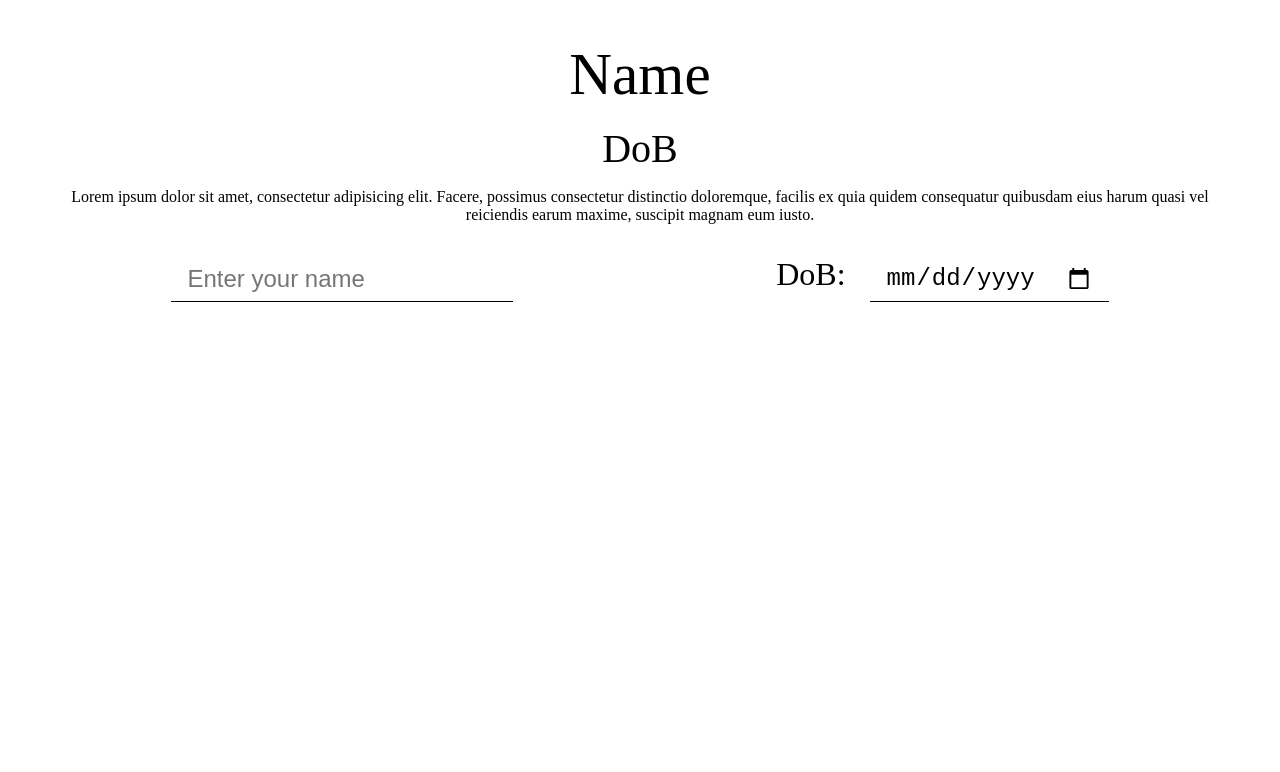
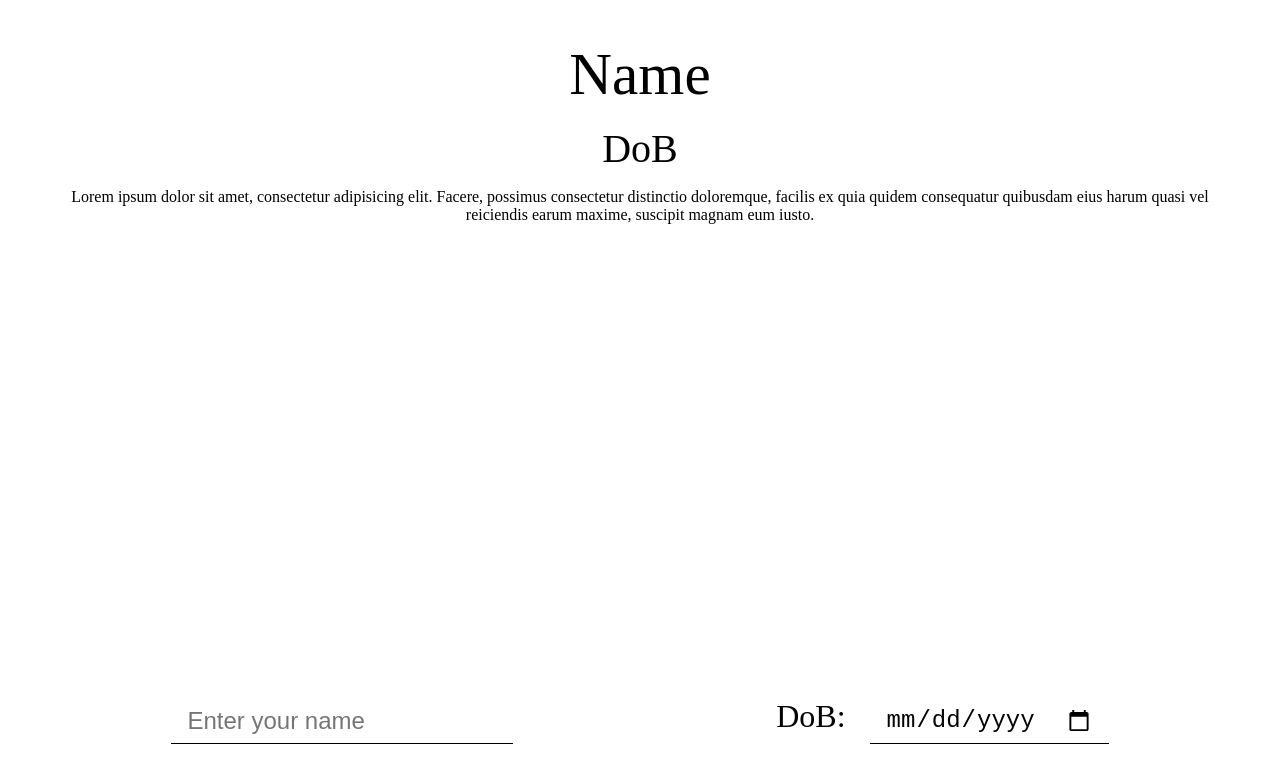
Before and after one commit to DilsherB/signature, a React (Vite) app: page / in a window 1280 px wide. Shown: the top 772 px of the page. Built offline with nearby package versions, Linux system fonts and the light colour scheme.

Commit message:
styling improved.

```diff
--- a/src/projects/01-signature/signature.jsx
+++ b/src/projects/01-signature/signature.jsx
@@ -1,38 +1,63 @@
-import { useState } from 'react'
-import Title from '../components/Title'
+import { useState } from "react";
+import Title from "../components/Title";
 
 const signature = () => {
   const inputStyle = {
-    border: 'none',
-    borderBottom: '1px solid #000',
-    outline: 'none',
-    fontSize: '1.5rem',
-    margin: '1rem 0',
-    padding: '0.5rem 1rem'
-  }
-  const [name, setName] = useState('');
-  const [date, setDate] = useState('');
+    border: "none",
+    borderBottom: "1px solid #000",
+    outline: "none",
+    fontSize: "1.5rem",
+    margin: "1rem 0",
+    padding: "0.5rem 1rem",
+  };
+  const [name, setName] = useState("");
+  const [date, setDate] = useState("");
   const handleName = (e) => {
-    setName(e.target.value)
-  }
+    setName(e.target.value);
+  };
   const handleDate = (e) => {
-    setDate(e.target.value)
-  }
+    setDate(e.target.value);
+  };
   return (
-    <div>
-      <Title classes={'title'} text={!name ? "Name" : name}/>
-      <Title classes={'subtitle'} text={date ? date : "DoB"}/>
-      <p>Lorem ipsum dolor sit amet, consectetur adipisicing elit. Facere, possimus consectetur distinctio doloremque, facilis ex quia quidem consequatur quibusdam eius harum quasi vel reiciendis earum maxime, suscipit magnam eum iusto.</p>
+    <div
+      style={{
+        height: "90vh",
+        display: "flex",
+        flexDirection: "column",
+        justifyContent: "space-between",
+      }}
+    >
+      <div>
+        <Title classes={"title"} text={!name ? "Name" : name} />
+        <Title classes={"subtitle"} text={date ? date : "DoB"} />
+        <p>
+          Lorem ipsum dolor sit amet, consectetur adipisicing elit. Facere,
+          possimus consectetur distinctio doloremque, facilis ex quia quidem
+          consequatur quibusdam eius harum quasi vel reiciendis earum maxime,
+          suscipit magnam eum iusto.
+        </p>
+      </div>
 
-      <div style={{ display: "flex", justifyContent: "space-around" }}>
-        <input type="text" placeholder='Enter your name' value={name} onChange={handleName} style={inputStyle}/>
-        <div>
-          <span style={{fontSize: '2rem', marginRight: '1rem'}}>DoB: </span>
-          <input type="date" value={date} onChange={handleDate} style={inputStyle}/>
+        <div style={{ display: "flex", justifyContent: "space-around" }}>
+          <input
+            type="text"
+            placeholder="Enter your name"
+            value={name}
+            onChange={handleName}
+            style={inputStyle}
+          />
+          <div>
+            <span style={{ fontSize: "2rem", marginRight: "1rem" }}>DoB: </span>
+            <input
+              type="date"
+              value={date}
+              onChange={handleDate}
+              style={inputStyle}
+            />
+          </div>
         </div>
-      </div>
     </div>
-  )
-}
+  );
+};
 
-export default signature
+export default signature;
```
